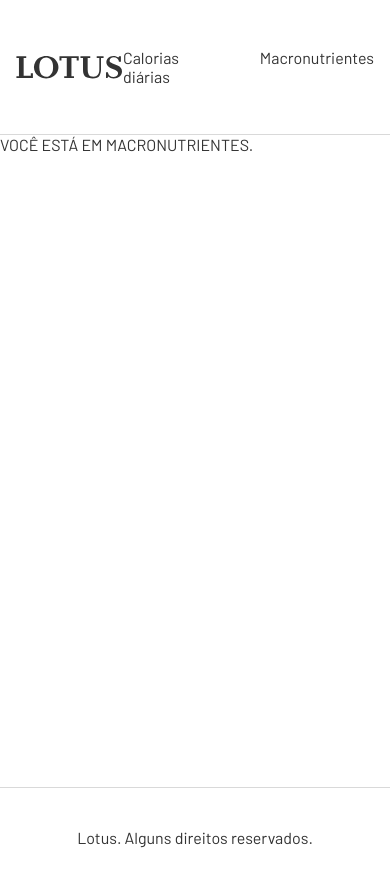
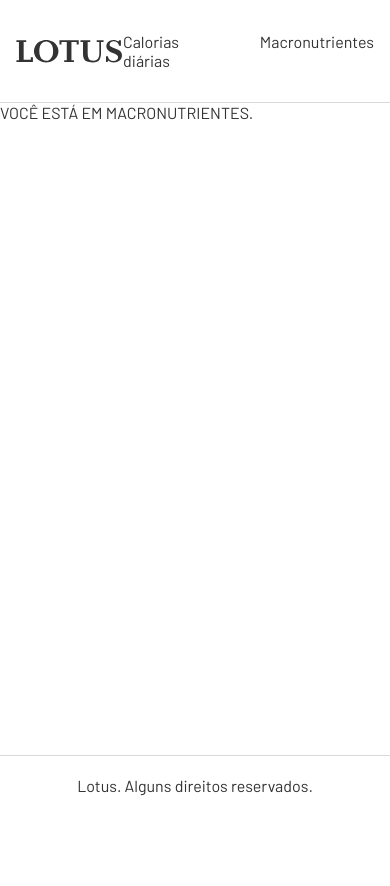
Before and after one commit to mariquegonn-dev/lotus, a React (Vite) app: page /macronutrientes in a window 390 px wide. After the commit the page ends 844 px from the top, so only its background shows below. Built offline with nearby package versions, Linux system fonts and the light colour scheme.

Commit message:
styles: responsive header

```diff
--- a/src/Components/Static/Footer/styles.module.css
+++ b/src/Components/Static/Footer/styles.module.css
@@ -4,3 +4,9 @@
   padding: 40px 16px;
   border-top: 1px solid var(--cor-divider);
 }
+
+@media (max-width: 550px) {
+  .footer {
+    padding: 20px 8px;
+  }
+}
--- a/src/Components/Static/Header/styles.module.css
+++ b/src/Components/Static/Header/styles.module.css
@@ -20,3 +20,9 @@
 .nav li a:hover {
   color: var(--cor-blue);
 }
+
+@media (max-width: 550px) {
+  .header {
+    padding: 16px;
+  }
+}
```
